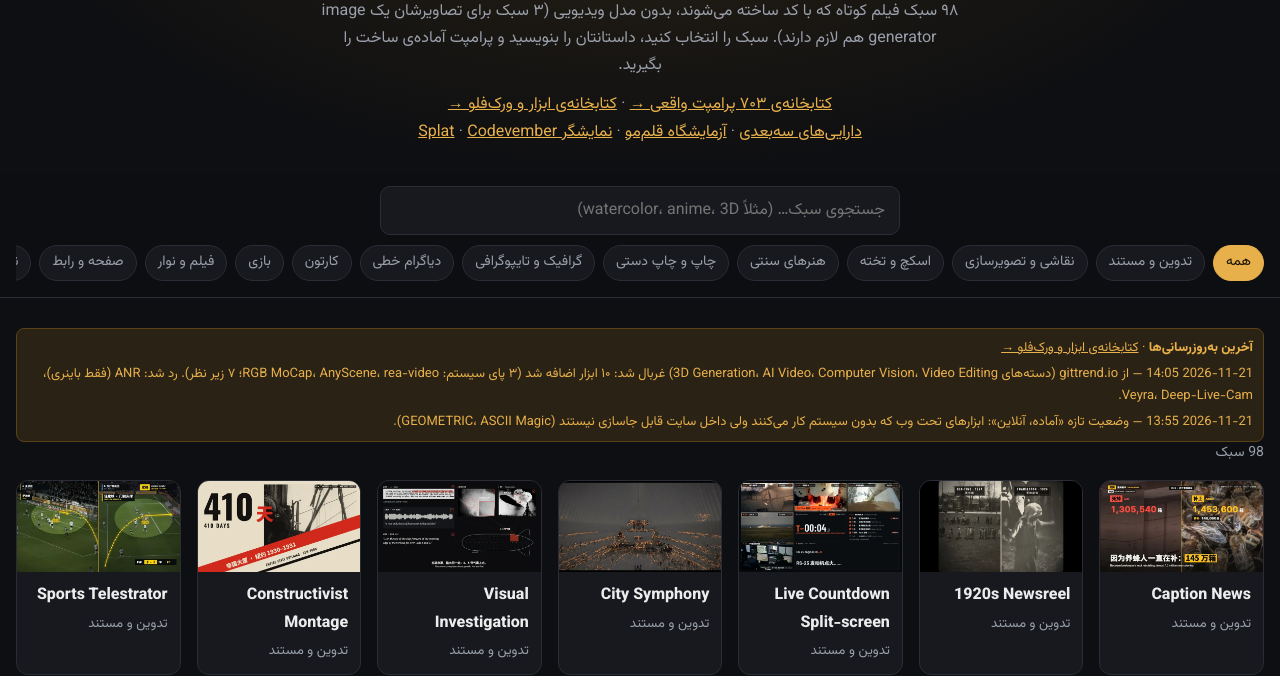
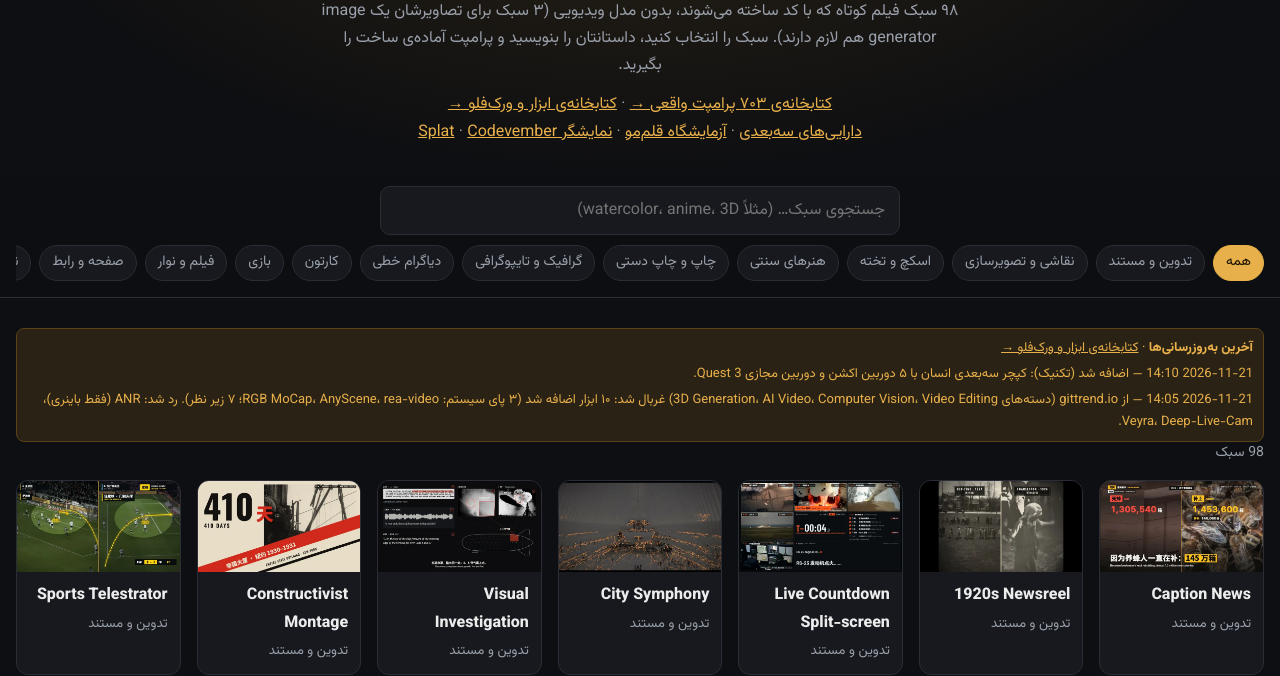
Before and after one commit to ecoartic/opuscar-studio, a plain HTML site: page index.html in a window 1280 px wide. Shown: the part 141-817 px from the top of the page. Drawn offline with Linux system fonts and the light colour scheme.

Commit message:
Library: add multi-cam 3D capture technique
Co-Authored-By: Claude Opus 5.5 <noreply@anthropic.com>
Claude-Session: https://claude.ai/code/session_01PRGZ4oWEd2t9vGucxjQwMt

```diff
--- a/index.html
+++ b/index.html
@@ -166,7 +166,7 @@ function copyOut(){const t=document.getElementById('out').textContent;const b=do
 let HANDOFF=null;
 try{const h=sessionStorage.getItem('opuscar_story');if(h){HANDOFF=JSON.parse(h);}}catch(e){}
 if(HANDOFF){const n=document.getElementById('handoff');n.hidden=false;n.textContent='پرامپت @'+HANDOFF.author+' از کتابخانه آماده است؛ یک سبک انتخاب کنید تا به‌عنوان داستان در سازنده‌ی پرامپت قرار بگیرد. ';const x=document.createElement('button');x.className='lnk';x.textContent='لغو';x.onclick=()=>{HANDOFF=null;try{sessionStorage.removeItem('opuscar_story');}catch(e){}n.hidden=true;};n.appendChild(x);}
-fetch('library.json?v=20').then(r=>r.json()).then(j=>{const c=(j.changelog||[]).slice(0,2);if(!c.length)return;const e=document.getElementById('upd');e.hidden=false;e.innerHTML='<b>آخرین به‌روزرسانی‌ها</b> · <a href="library.html">کتابخانه‌ی ابزار و ورک‌فلو →</a>'+c.map(x=>'<div style="margin-top:4px">'+x.d.replace(/[<>&]/g,'')+' — '+x.t.replace(/[<>&]/g,'')+'</div>').join('');}).catch(()=>{});
+fetch('library.json?v=21').then(r=>r.json()).then(j=>{const c=(j.changelog||[]).slice(0,2);if(!c.length)return;const e=document.getElementById('upd');e.hidden=false;e.innerHTML='<b>آخرین به‌روزرسانی‌ها</b> · <a href="library.html">کتابخانه‌ی ابزار و ورک‌فلو →</a>'+c.map(x=>'<div style="margin-top:4px">'+x.d.replace(/[<>&]/g,'')+' — '+x.t.replace(/[<>&]/g,'')+'</div>').join('');}).catch(()=>{});
 renderChips();render();
 const m=location.hash.match(/^#style=([\w-]+)/);if(m&&S.find(x=>x.slug===m[1]))open_(m[1]);
 </script>
--- a/library.json
+++ b/library.json
@@ -258,6 +258,22 @@
   }
  ],
  "items": [
+  {
+   "id": "rig-capture",
+   "t": "تکنیک: کپچر سه‌بعدی انسان با ۵ دوربین اکشن (Jörg Kahlhöfer)",
+   "cats": [
+    "gaussian",
+    "film-3d",
+    "aximmetry"
+   ],
+   "st": "watch",
+   "reel": "https://www.instagram.com/reel/Df-_t0rxwKQ/",
+   "img": "img/lib/rig-capture.webp",
+   "added": "2026-11-21T14:10",
+   "n": 74,
+   "s": "تکنیک، نه ابزار: کپچر سه‌بعدی یک سوژه‌ی انسانی با rig پنج‌تایی دوربین DJI Action، رندر زنده در Octane، و کنترلر Quest 3 به‌عنوان دوربین مجازی؛ با «نگه داشتن» نما Octane فرصت رندر تمیز پیدا می‌کند و با ماشه عکس گرفته می‌شود.",
+   "v": "ایده‌ی مستقیم برای VP: کپچر حجمی ارزان مجری با چند دوربین + دوربین مجازی دستی (مثل Quest/گوشی). جزئیات rig و نرم‌افزار بازسازی در ریل نیامده؛ در کامنت‌ها هم پرسیده شده و جوابی نیست."
+  },
   {
    "id": "rgbmocap",
    "t": "RGB MoCap (toyxyz)",
@@ -1422,6 +1438,10 @@
  ],
  "changelog": [
   {
+   "d": "2026-11-21 14:10",
+   "t": "اضافه شد (تکنیک): کپچر سه‌بعدی انسان با ۵ دوربین اکشن و دوربین مجازی Quest 3."
+  },
+  {
    "d": "2026-11-21 14:05",
    "t": "از gittrend.io (دسته‌های 3D Generation، AI Video، Computer Vision، Video Editing) غربال شد: ۱۰ ابزار اضافه شد (۳ پای سیستم: RGB MoCap، AnyScene، rea-video؛ ۷ زیر نظر). رد شد: ANR (فقط باینری)، Veyra، Deep-Live-Cam."
   },
```
Also changed, not shown: library.html (+1 -1 lines), img/lib/rig-capture.webp (added).
